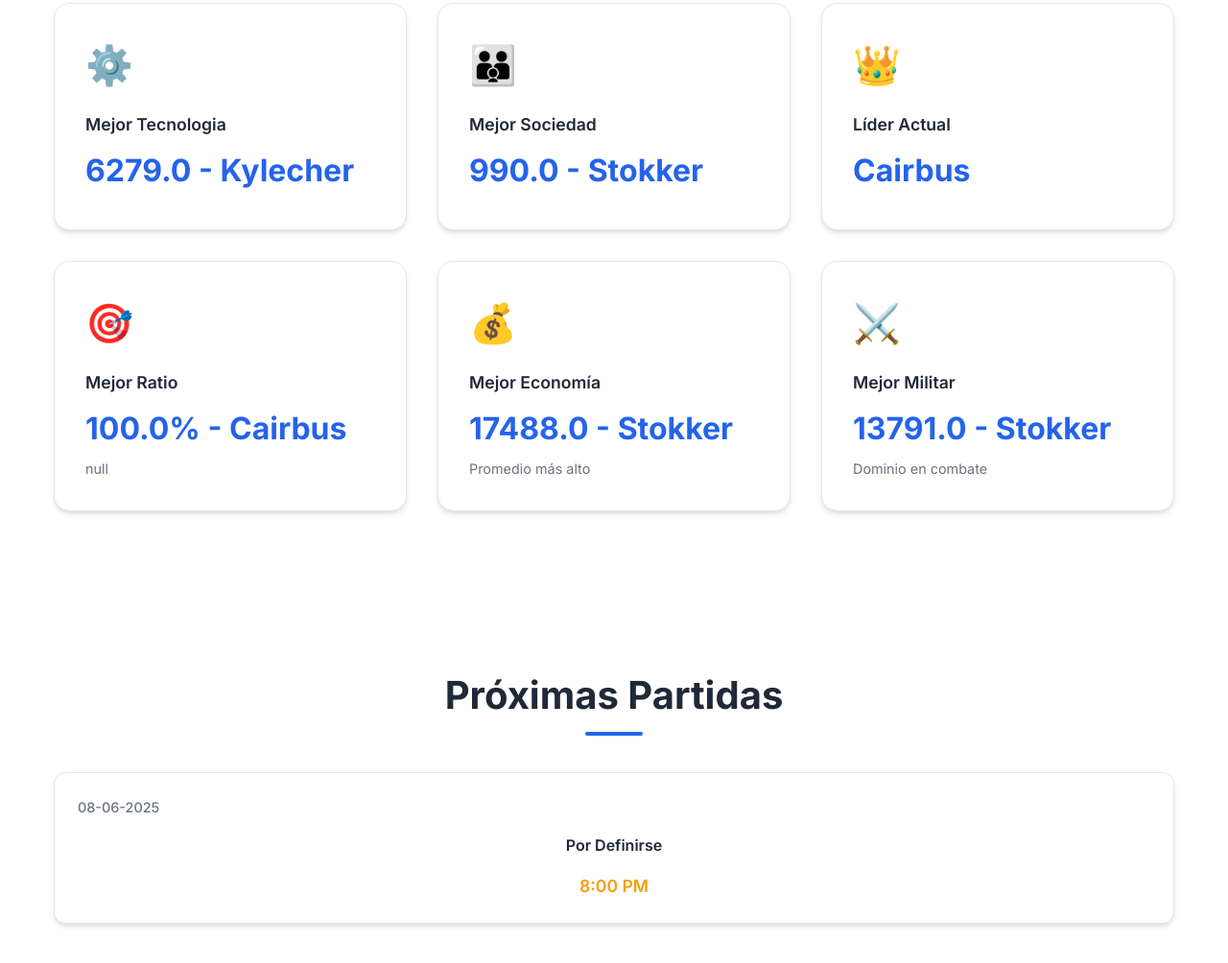
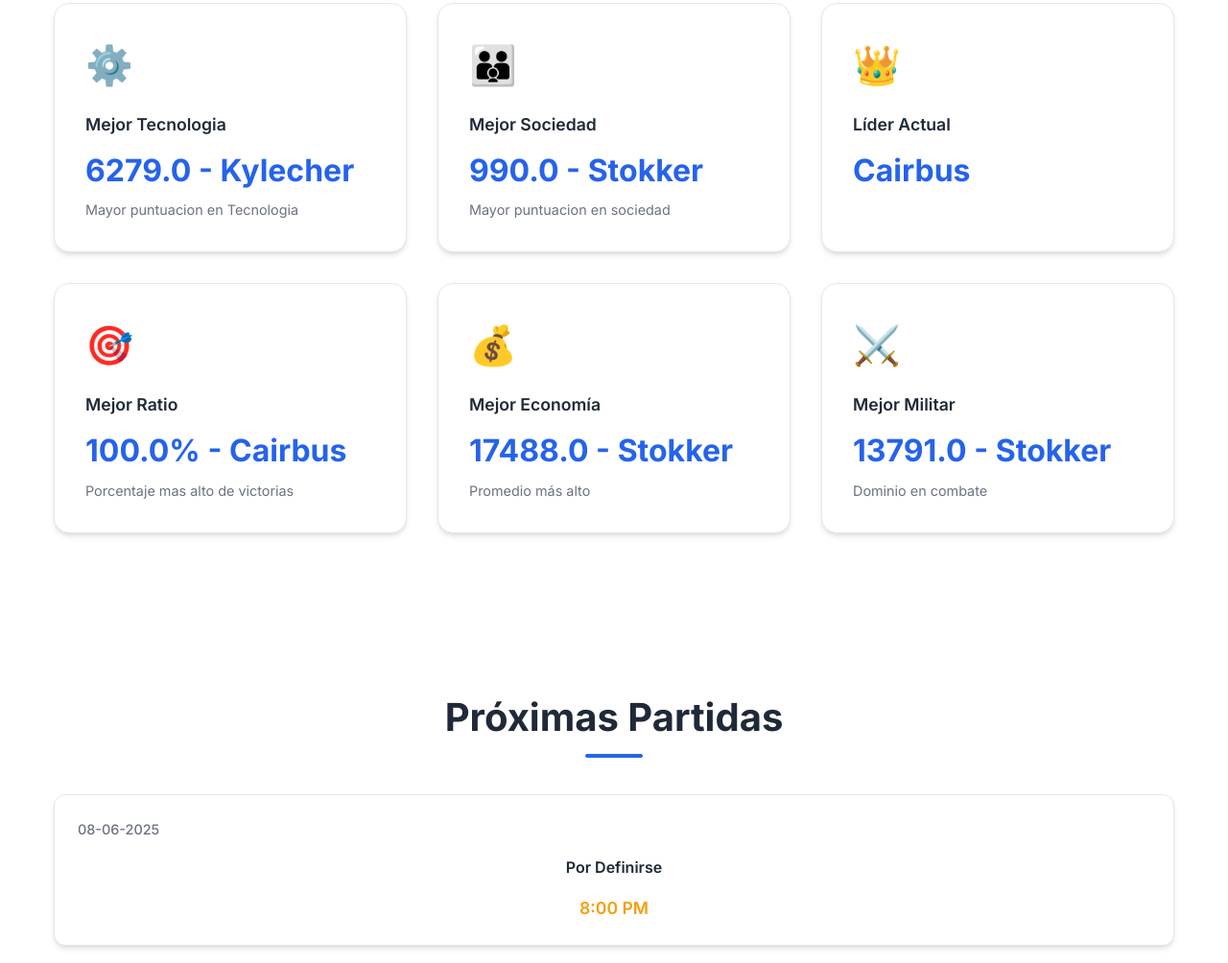
Before and after one commit to stokkerdev/age_of_araganes, a plain HTML site: page index.html in a window 1280 px wide. Shown: the part 3082-4086 px from the top of the page at 96% size. Drawn offline with Linux system fonts and the light colour scheme.

Commit message:
fixed estadisticas torneo

```diff
--- a/index.html
+++ b/index.html
@@ -116,7 +116,7 @@
             <div class="stats-content">
               <h3>Mejor Tecnologia</h3>
               <p class="stats-value" id="best-tecno"></p>
-              <p class="stats-detail"></p>
+              <p class="stats-detail">Mayor puntuacion en Tecnologia</p>
             </div>
           </div>
           <div class="stats-card">
@@ -124,7 +124,7 @@
             <div class="stats-content">
               <h3>Mejor Sociedad</h3>
               <p class="stats-value" id="best-society"></p>
-              <p class="stats-detail"></p>
+              <p class="stats-detail">Mayor puntuacion en sociedad</p>
             </div>
           </div>
           <div class="stats-card">
@@ -140,7 +140,7 @@
             <div class="stats-content">
               <h3>Mejor Ratio</h3>
               <p class="stats-value" id="best-ratio"></p>
-              <p class="stats-detail">null</p>
+              <p class="stats-detail">Porcentaje mas alto de victorias</p>
             </div>
           </div>
           <div class="stats-card">
```
